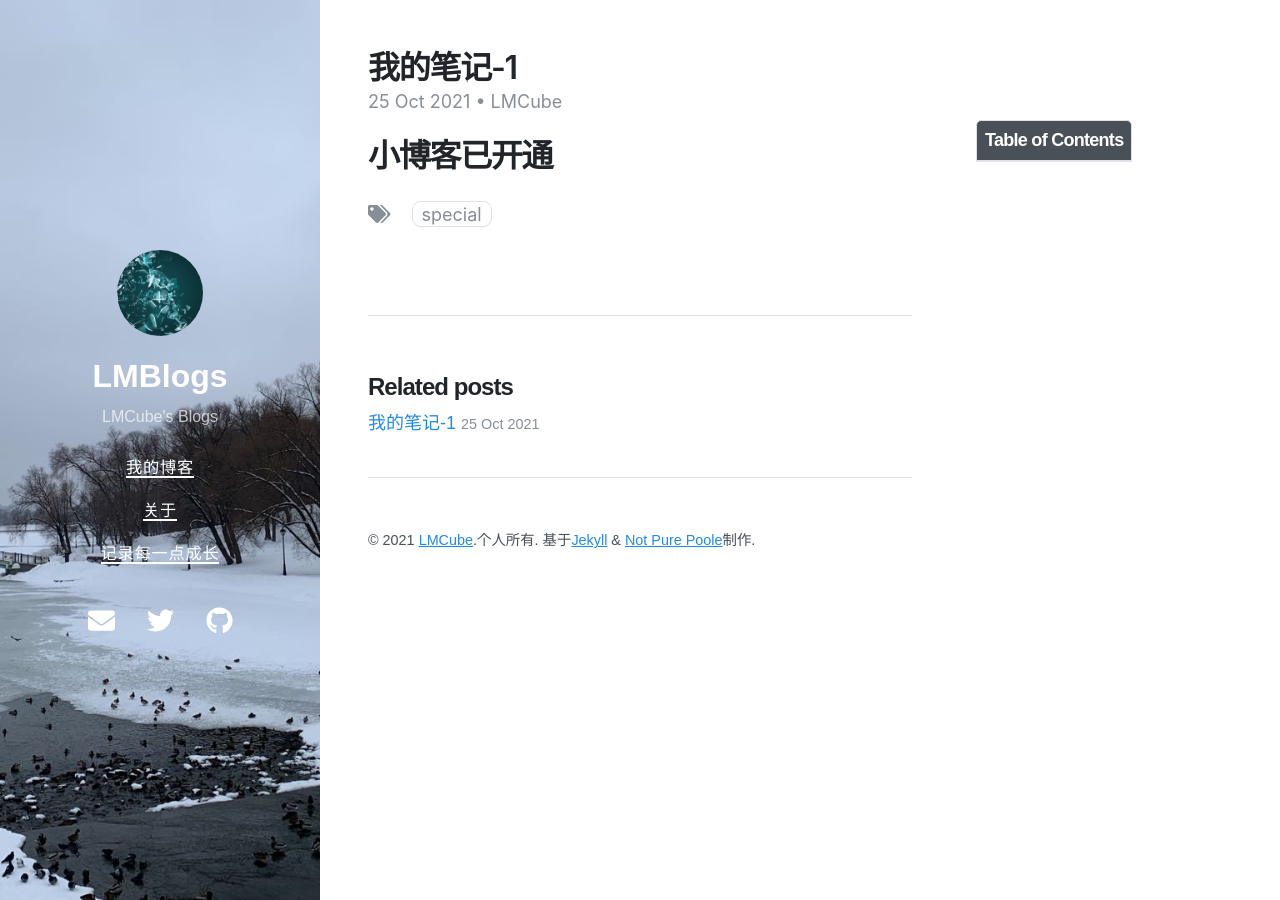
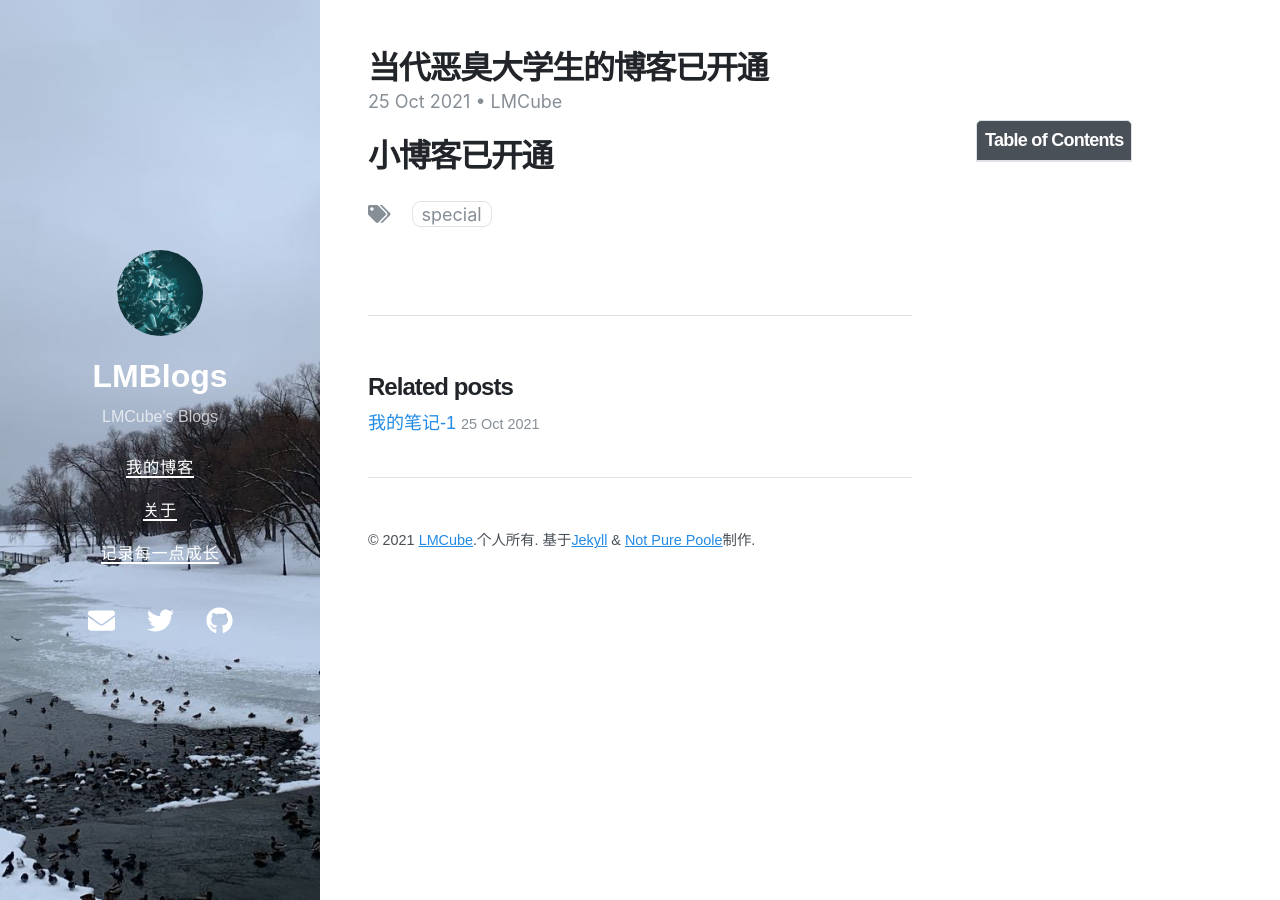
Before and after one commit to LandMineCube/LandMineCube.github.io, a Jekyll site: the page built from _posts/2021-10-25-博客开通.md, in a window 1280 px wide. Built offline with Jekyll 4.4.1, drawn with Linux system fonts in a browser that asks for light colours; nearby versions of some CDN libraries.

Commit message:
Update 2021-10-25-博客开通.md

```diff
--- a/_posts/2021-10-25-博客开通.md
+++ b/_posts/2021-10-25-博客开通.md
@@ -1,6 +1,6 @@
 ---
 layout: post
-title: 我的笔记-1
+title: 当代恶臭大学生的博客已开通
 date: 2021-10-25 12:00 +0800
 tags: Special
 author: LMCube
```
